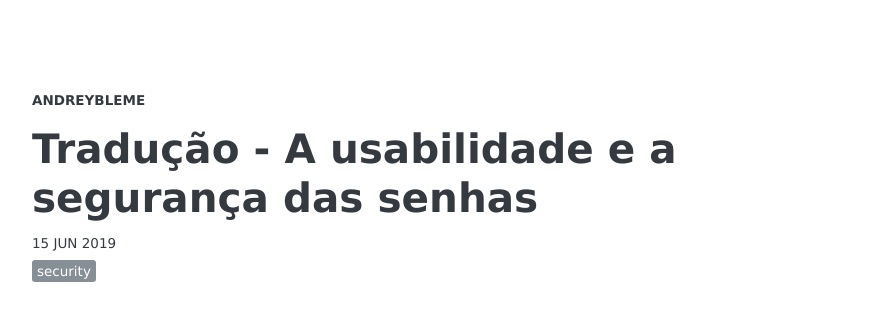
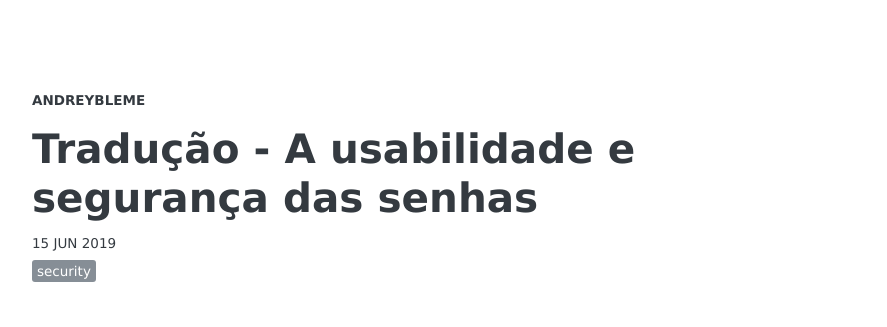
Before and after one commit to andreybleme/andreybleme.github.io, a Jekyll site: the page built from _posts/2019-06-15-usabilidade-e-seguranca-das-senhas.markdown, in a window 1280 px wide and 900 px high. Shown: the top 327 px of the window, without its empty margins (194-1081 px from the left). Built offline with Jekyll 4.4.1, drawn with Linux system fonts in a browser that asks for light colours; nearby versions of some CDN libraries; some web fonts are replaced; comment, search, counter and statistics services are not loaded.

```diff
--- a/_posts/2019-06-15-usabilidade-e-seguranca-das-senhas.markdown
+++ b/_posts/2019-06-15-usabilidade-e-seguranca-das-senhas.markdown
@@ -1,6 +1,6 @@
 ---
 layout: post
-title:  "Tradução - A usabilidade e a segurança das senhas"
+title:  "Tradução - A usabilidade e segurança das senhas"
 description: "Senhas seguras não precisam ser altamente complexas e difíceis de memorizar."
 date:   2019-06-15 17:00:00
 tags: [security]
```
